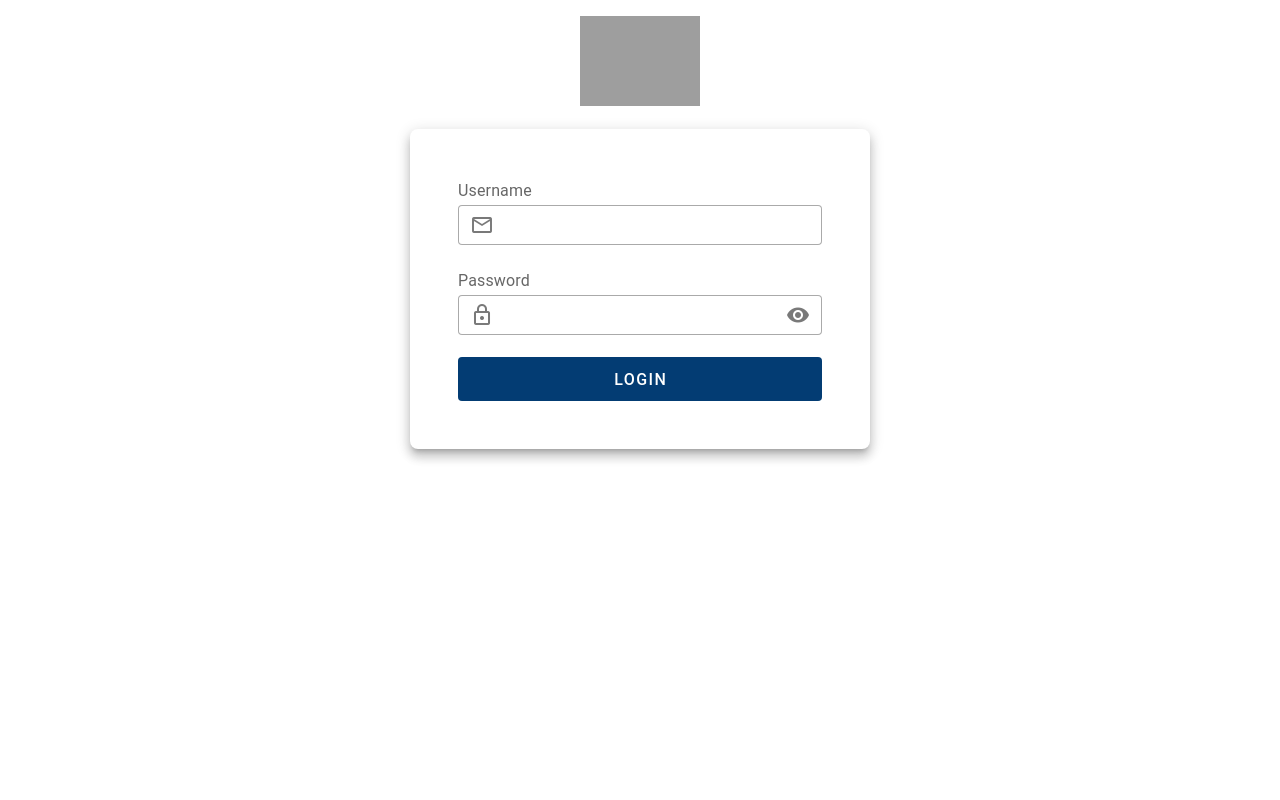
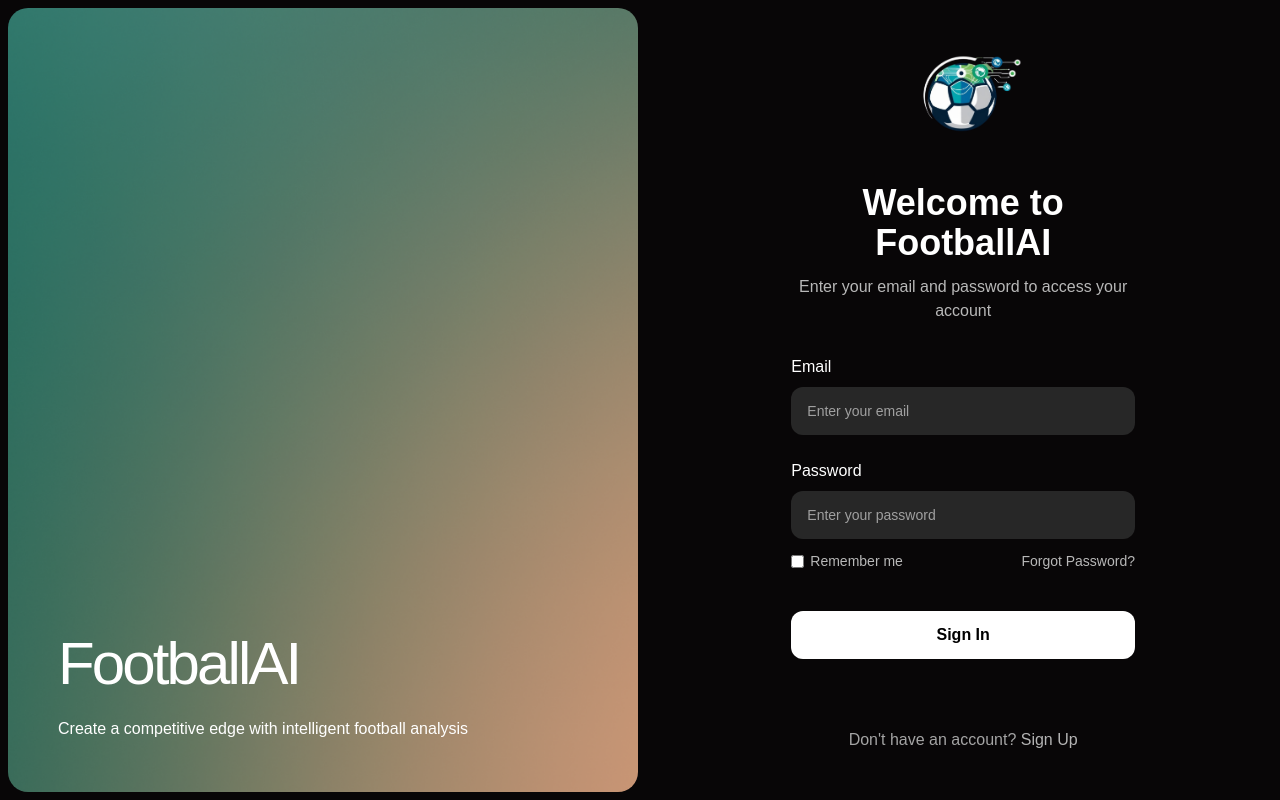
Before and after one commit to Mrtrieu69/footbal-front, a Vue app: page /login in a window 1280 px wide. Built offline with nearby package versions, Linux system fonts and the light colour scheme; grey boxes are pictures that could not be loaded.

Commit message:
update new design

```diff
--- a/index.html
+++ b/index.html
@@ -3,7 +3,7 @@
   <head>
     <meta charset="UTF-8" />
     <link rel="icon" type="image/svg+xml" href="/vite.svg" />
-    <meta name="viewport" content="width=device-width, initial-scale=1.0" />
+    <meta name="viewport" content="width=device-width, initial-scale=1.0" /><link href="https://cdnjs.cloudflare.com/ajax/libs/tailwindcss/2.2.19/tailwind.min.css" rel="stylesheet">
     <title>Vite + Vue</title>
   </head>
   <body>
--- a/src/components/DropFile.vue
+++ b/src/components/DropFile.vue
@@ -146,7 +146,7 @@ const handleUploadVideo = async () => {
   display: flex;
   flex-grow: 1;
   align-items: center;
-  height: calc(100vh - 108px);
+  height: calc(100vh - 152px);
   justify-content: center;
   text-align: center;
 }
--- a/src/components/GlobalStyles.vue
+++ b/src/components/GlobalStyles.vue
@@ -46,6 +46,9 @@ body {
   b, strong {
     font-weight: 500;
   }
+
+  font-family: Arial, sans-serif;
+  background-color: #080607;
 }
 
 .text-xs{
--- a/src/layouts/AppHeader.vue
+++ b/src/layouts/AppHeader.vue
@@ -1,8 +1,9 @@
 <template>
   <header class="header">
+    <img style="margin-left: -12px; width: 70px" alt="logo" :src="logo" />
     <div class="header__login" v-if="isAuth">
       <div class="header__login-info">
-        <p class="header__login-info-name">{{ user?.fullname }}</p>
+        <p class="header__login-info-name">Trieu Minh Tam</p>
       </div>
       <v-menu>
         <template v-slot:activator="{ props }">
@@ -34,6 +35,7 @@
 import { useStore } from "vuex";
 import {computed} from "vue";
 import {useRouter} from "vue-router";
+import logo from "@/assets/logo2.png"
 
 const router = useRouter()
 
@@ -66,13 +68,13 @@ const items = [
 
 <style lang="scss" scoped>
 .header{
-  padding: 0 24px;
-  height: 60px;
-  background-image: var(--color-header);
-  position: sticky;
-  top: 0;
+  padding: 20px 30px;
+  height: 80px;
+  border-radius: 36px;
+  background: rgba(255, 255, 255, 0.16);
+  margin-top: 24px;
   display: flex;
-  justify-content: flex-end;
+  justify-content: space-between;
   align-items: center;
   z-index: 10;
   gap: 20px;
--- a/src/layouts/AppLayout.vue
+++ b/src/layouts/AppLayout.vue
@@ -1,6 +1,8 @@
 <template>
-  <div class="container">
+  <div class="container-wrp">
     <div class="content">
+      <div class="bg-top"></div>
+      <div class="bg-bottom"></div>
       <app-header />
       <div class="main">
         <router-view v-slot="{ Component }">
@@ -21,17 +23,21 @@
 </script>
 
 <style lang="scss">
-  .container{
+  .container-wrp{
     display: flex;
+    overflow: hidden;
   }
   .content{
     position: relative;
-    flex: 1;
+    width: 1224px;
+    margin: auto;
   }
   .main{
-    background-color: #f1f4f6;
-    padding: 24px;
-    min-height: calc(100vh - 60px);
+    margin-top: 24px;
+    margin-bottom: 24px;
+    min-height: calc(100vh - 152px);
+    border-radius: 36px;
+    background: rgba(255, 255, 255, 0.16);
   }
   .push-box{
     min-width: 20%;
@@ -56,4 +62,29 @@
   .custom-push-box-icon {
     font-size: 34px !important;
   }
+
+  .bg-top{
+    position: absolute;
+    top: 0;
+    left: 0;
+    width: 1024px;
+    height: 1024px;
+    border-radius: 2048px;
+    background: #146C60;
+    filter: blur(500px);
+    transform: translate(-50%, -50%);
+    z-index: -1;
+  }
+  .bg-bottom{
+    position: absolute;
+    right: 200px;
+    bottom: -300px;
+    width: 1024px;
+    height: 1024px;
+    border-radius: 2048px;
+    background: #DD9C79;
+    filter: blur(500px);
+    transform: translate(50%, 50%);
+    z-index: -1;
+  }
 </style>
--- a/src/views/LoginPage.vue
+++ b/src/views/LoginPage.vue
@@ -1,35 +1,71 @@
 <template>
-  <div>
-    <div class="mx-auto my-4 text-center auth-top">
-      <img alt class="auth-top__logo" src="https://static1.squarespace.com/static/625fcb6e746c786765a8c983/t/63c6a7f30bbaac773eb64aa9/1739389808928/">
+<!--  <div>-->
+<!--    <div class="mx-auto my-4 text-center auth-top">-->
+<!--      <img alt class="auth-top__logo" src="https://static1.squarespace.com/static/625fcb6e746c786765a8c983/t/63c6a7f30bbaac773eb64aa9/1739389808928/">-->
+<!--    </div>-->
+<!--    <v-card class="mx-auto pa-12" elevation="8" width="460" rounded="lg">-->
+<!--      <v-form ref="form">-->
+<!--        <div class="text-subtitle-1 text-medium-emphasis">Username</div>-->
+<!--        <v-text-field-->
+<!--            @keydown.enter="submit"-->
+<!--            :rules="[v => !!v || 'Поле обязательное']"-->
+<!--            v-model="username"-->
+<!--            density="compact"-->
+<!--            prepend-inner-icon="mdi-email-outline"-->
+<!--            variant="outlined"-->
+<!--            @input="trimSpaces"></v-text-field>-->
+<!--        <div class="text-subtitle-1 text-medium-emphasis">Password</div>-->
+<!--        <v-text-field-->
+<!--            @keydown.enter="submit"-->
+<!--            :rules="[v => !!v || 'Поле обязательное']"-->
+<!--            v-model="password" :append-inner-icon="visible ? 'mdi-eye-off' : 'mdi-eye'" :type="visible ? 'text' : 'password'"-->
+<!--            density="compact" prepend-inner-icon="mdi-lock-outline" variant="outlined"-->
+<!--            @click:append-inner="visible = !visible"-->
+<!--        ></v-text-field>-->
+<!--        <v-btn @click="submit" :loading="loading" block color="primary" size="large" variant="flat">-->
+<!--          Login-->
+<!--        </v-btn>-->
+<!--        <div v-if="error" class="mt-4">-->
+<!--          <span class="error">{{ error }}</span>-->
+<!--        </div>-->
+<!--      </v-form>-->
+<!--    </v-card>-->
+<!--  </div>-->
+  <div class="body">
+    <div class="container-wrp">
+      <div class="left-side" :style="{ backgroundImage: `url(${backgroundImage})` }">
+        <div></div>
+        <div>
+          <h1>FootballAI</h1>
+          <p>Create a competitive edge with intelligent football analysis</p>
+        </div>
+      </div>
+      <div class="right-side">
+        <div class="flex justify-center">
+          <img style="width: 130px" alt="logo" :src="logo"/>
+        </div>
+        <div>
+          <h2 class="text-4xl font-bold mb-3 text-center text-white">Welcome to FootballAI</h2>
+          <p class="text-subtitle text-gray-400 mb-8 text-center">Enter your email and password to access your account</p>
+          <form>
+            <label class="label" for="email">Email</label>
+            <input class="form-input mb-6" type="email" id="email" placeholder="Enter your email">
+            <label class="label" for="password">Password</label>
+            <input class="form-input" type="password" id="password" placeholder="Enter your password">
+            <div class="checkbox-container">
+              <label>
+                <input type="checkbox"> Remember me
+              </label>
+              <a href="#">Forgot Password?</a>
+            </div>
+            <button type="button">Sign In</button>
+          </form>
+        </div>
+        <div class="footer">
+          <p>Don't have an account? <a class="sigup" href="#">Sign Up</a></p>
+        </div>
+      </div>
     </div>
-    <v-card class="mx-auto pa-12" elevation="8" width="460" rounded="lg">
-      <v-form ref="form">
-        <div class="text-subtitle-1 text-medium-emphasis">Username</div>
-        <v-text-field
-            @keydown.enter="submit"
-            :rules="[v => !!v || 'Поле обязательное']"
-            v-model="username"
-            density="compact"
-            prepend-inner-icon="mdi-email-outline"
-            variant="outlined"
-            @input="trimSpaces"></v-text-field>
-        <div class="text-subtitle-1 text-medium-emphasis">Password</div>
-        <v-text-field
-            @keydown.enter="submit"
-            :rules="[v => !!v || 'Поле обязательное']"
-            v-model="password" :append-inner-icon="visible ? 'mdi-eye-off' : 'mdi-eye'" :type="visible ? 'text' : 'password'"
-            density="compact" prepend-inner-icon="mdi-lock-outline" variant="outlined"
-            @click:append-inner="visible = !visible"
-        ></v-text-field>
-        <v-btn @click="submit" :loading="loading" block color="primary" size="large" variant="flat">
-          Login
-        </v-btn>
-        <div v-if="error" class="mt-4">
-          <span class="error">{{ error }}</span>
-        </div>
-      </v-form>
-    </v-card>
   </div>
 </template>
 
@@ -37,6 +73,8 @@
 import { ref } from "vue"
 import { useStore } from "vuex";
 import { useRouter } from "vue-router";
+import backgroundImage from "@/assets/Burnham Stone.png"
+import logo from "@/assets/logo2.png"
 
 const visible = ref(false)
 const username = ref("")
@@ -76,28 +114,151 @@ const submit = async () => {
 </script>
 
 <style scoped lang="scss">
-.auth-link:hover{
-  text-decoration: underline;
-}
-.error{
-  color: #B00020;
-  font-size: 14px;
-}
-.auth-top{
-  max-width: 460px;
-
-  &__logo{
-    width: 120px;
-  }
+.container-wrp {
+  display: flex;
+  min-height: 100vh;
+  max-width: 1440px;
+  margin: auto;
 }
 
-.recovery {
-  a {
-    text-decoration: none;
-  }
+.left-side {
+  width: 50%;
+  padding: 50px;
+  display: flex;
+  flex-direction: column;
+  justify-content: space-between;
+  border-radius: 20px;
+  margin: 8px;
+  background-size: cover;
+}
 
-  a:hover {
-    color: #d84315;
-  }
+.right-side {
+  width: 50%;
+  padding: 48px 145px;
+  display: flex;
+  flex-direction: column;
+  justify-content: space-between;
+}
+
+h1 {
+  color: #FFF;
+  font-size: 60px;
+  font-style: normal;
+  font-weight: 400;
+  line-height: 72px; /* 100% */
+  letter-spacing: -2.88px;
+  margin-bottom: 16px;
+}
+
+p {
+  color: rgba(255, 255, 255, 0.88);
+  font-size: 16px;
+  font-style: normal;
+  font-weight: 400;
+  line-height: 26px;
+  color: white;
+}
+
+.text-subtitle{
+  color: #B8B8B8;
+  text-align: center;
+  font-size: 16px;
+  font-style: normal;
+  font-weight: 400;
+  line-height: 24px;
+  margin-bottom: 48px;
+}
+
+form {
+  max-width: 430px;
+}
+
+.label {
+  display: block;
+  color: #FFF;
+  font-size: 16px;
+  font-style: normal;
+  font-weight: 400;
+  line-height: 24px;
+  margin-bottom: 8px;
+}
+
+.form-input {
+  width: 100%;
+  padding: 14px 16px;
+  border-radius: 12px;
+  background: #272727 !important;
+  border: none;
+  color: #8E8E8E;
+  font-size: 14px;
+  font-style: normal;
+  font-weight: 400;
+  line-height: 20px;
+}
+
+input::placeholder {
+  color: #A0A0A0;
+}
+
+.checkbox-container {
+  display: flex;
+  justify-content: space-between;
+  align-items: center;
+  margin-top: 12px;
+  color: #B8B8B8;
+  text-align: center;
+  font-size: 14px;
+  font-style: normal;
+  font-weight: 500;
+  line-height: 20px;
+}
+
+.checkbox-container label {
+  display: flex;
+  align-items: center;
+}
+
+.checkbox-container input[type="checkbox"] {
+  margin-right: 6px;
+}
+
+button {
+  width: 100%;
+  background-color: #fff;
+  color: #000;
+  border: none;
+  border-radius: 12px;
+  margin-top: 40px;
+  cursor: pointer;
+  padding: 12px 16px;
+  font-size: 16px;
+  font-style: normal;
+  font-weight: 700;
+  line-height: 24px;
+}
+
+button:hover {
+  background-color: #f3f3f3;
+}
+
+.footer {
+  text-align: center;
+  margin-top: 20px;
+}
+
+.footer p{
+  color: #A4A4A4;
+  font-size: 16px;
+  font-style: normal;
+  font-weight: 400;
+  line-height: 24px;
+}
+
+.footer p .sigup{
+  color: #B4B4B4;
+  font-size: 16px;
+  font-style: normal;
+  font-weight: 500;
+  line-height: 24px;
 }
 </style>
```
Also changed, not shown: src/assets/Burnham Stone.png (added), src/assets/logo2.png (added).
